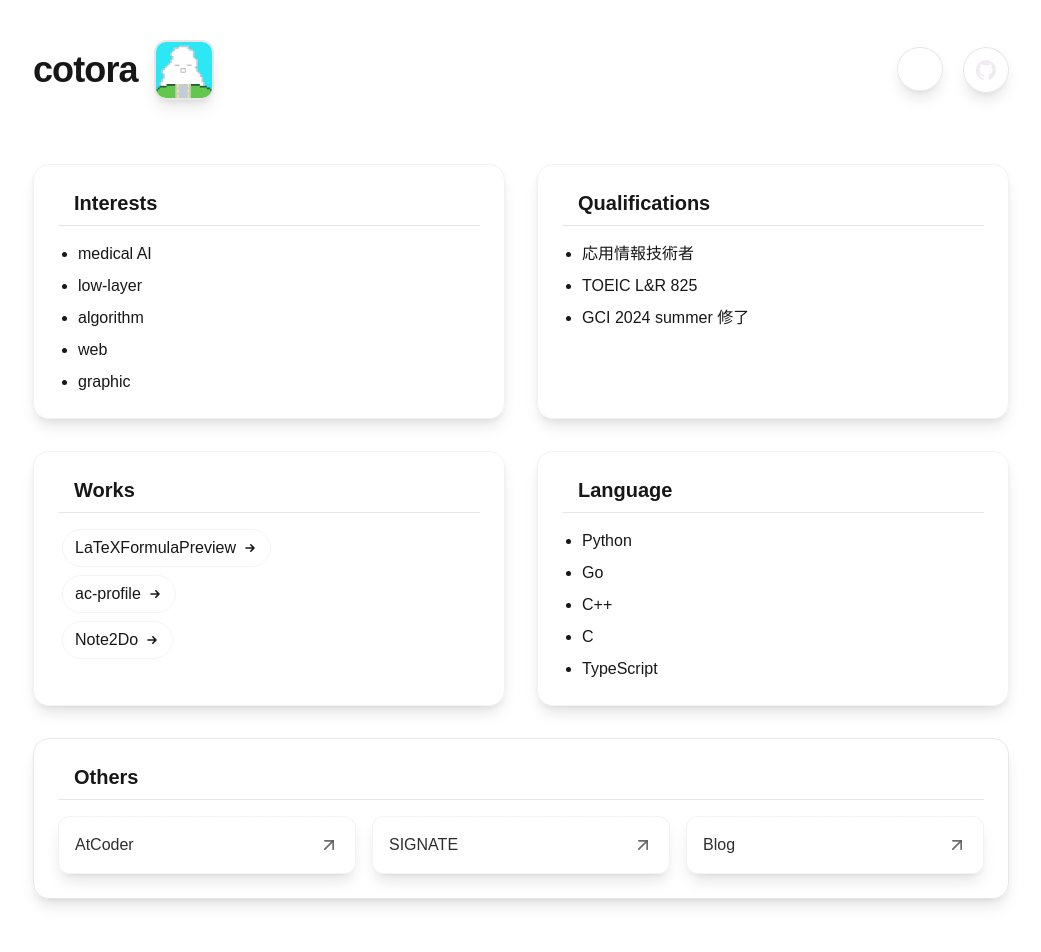
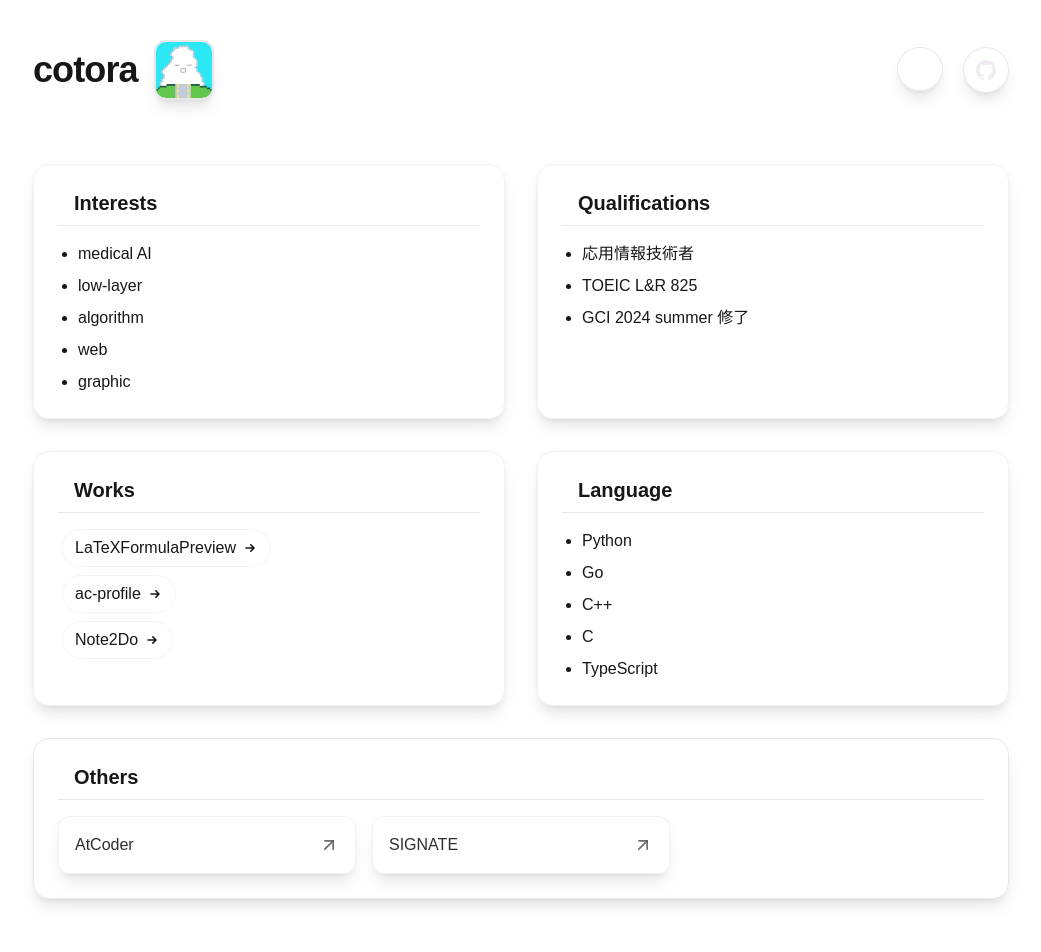
Before and after one commit to cotora/portfolio, a Next.js app: page / in a window 1280 px wide. Shown: the top 952 px of the page, without its empty margins (119-1160 px from the left). Built offline with nearby package versions, Linux system fonts and the light colour scheme.

Commit message:
fix: ブログのリンクを削除

```diff
--- a/data/portfolioData.tsx
+++ b/data/portfolioData.tsx
@@ -48,10 +48,5 @@ export const links: LinkProps[] = [
     name: "SIGNATE",
     url: "https://signate.jp/users/111616",
     delay: 0.1
-  },
-  {
-    name: "Blog",
-    url: "https://cotora.github.io/blog/",
-    delay: 0.1
   }
 ];
```
